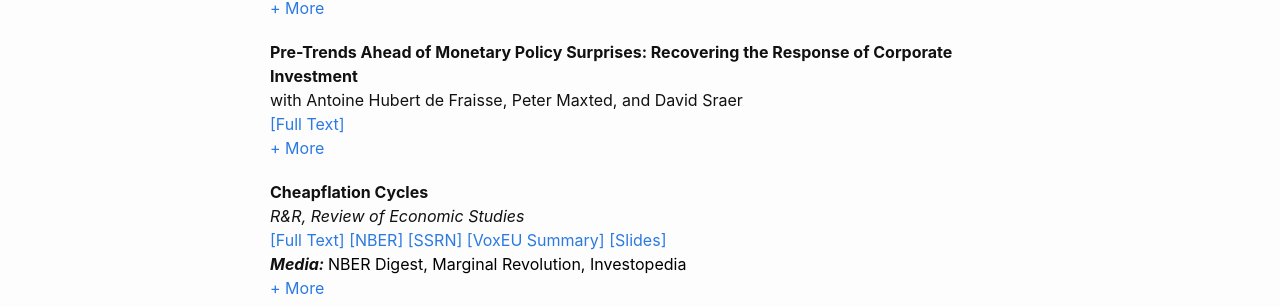
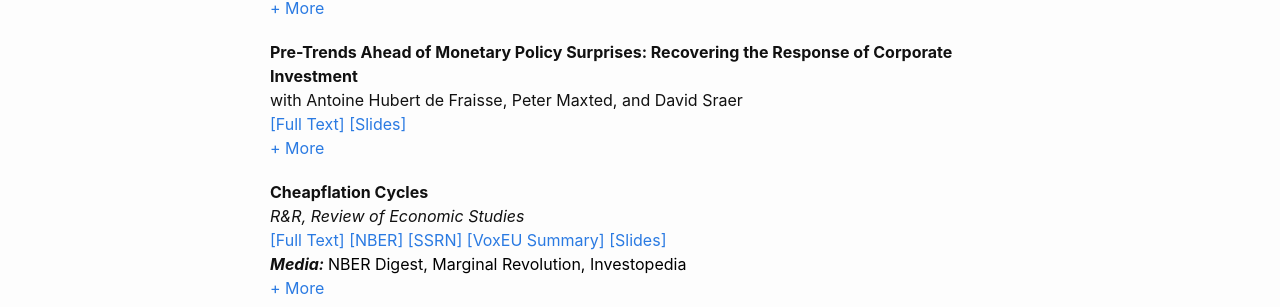
Before and after one commit to kunalsangani/kunalsangani.github.io, a Jekyll site: the page built from research.markdown, in a window 1280 px wide and 900 px high. Shown: the part 339-646 px from the top of the window. Built offline with Jekyll 4.4.1, drawn with Linux system fonts in a browser that asks for light colours; nearby versions of some CDN libraries.

Commit message:
Added pretrends slides

```diff
--- a/_data/research.yml
+++ b/_data/research.yml
@@ -34,6 +34,9 @@
         - paper:
           name: Full Text
           href: https://kunalsangani.com/files/pretrends_live.pdf
+        - slides:
+          name: Slides
+          href: https://kunalsangani.com/files/slides/pretrends_slides.pdf
       abstract: >-
         How should high-frequency monetary policy surprises be used when the outcome of interest is only observed at a
         lower frequency? We first document a business-cycle endogeneity problem that arises when monetary policy surprises
```
Also changed, not shown: 4 other files.
